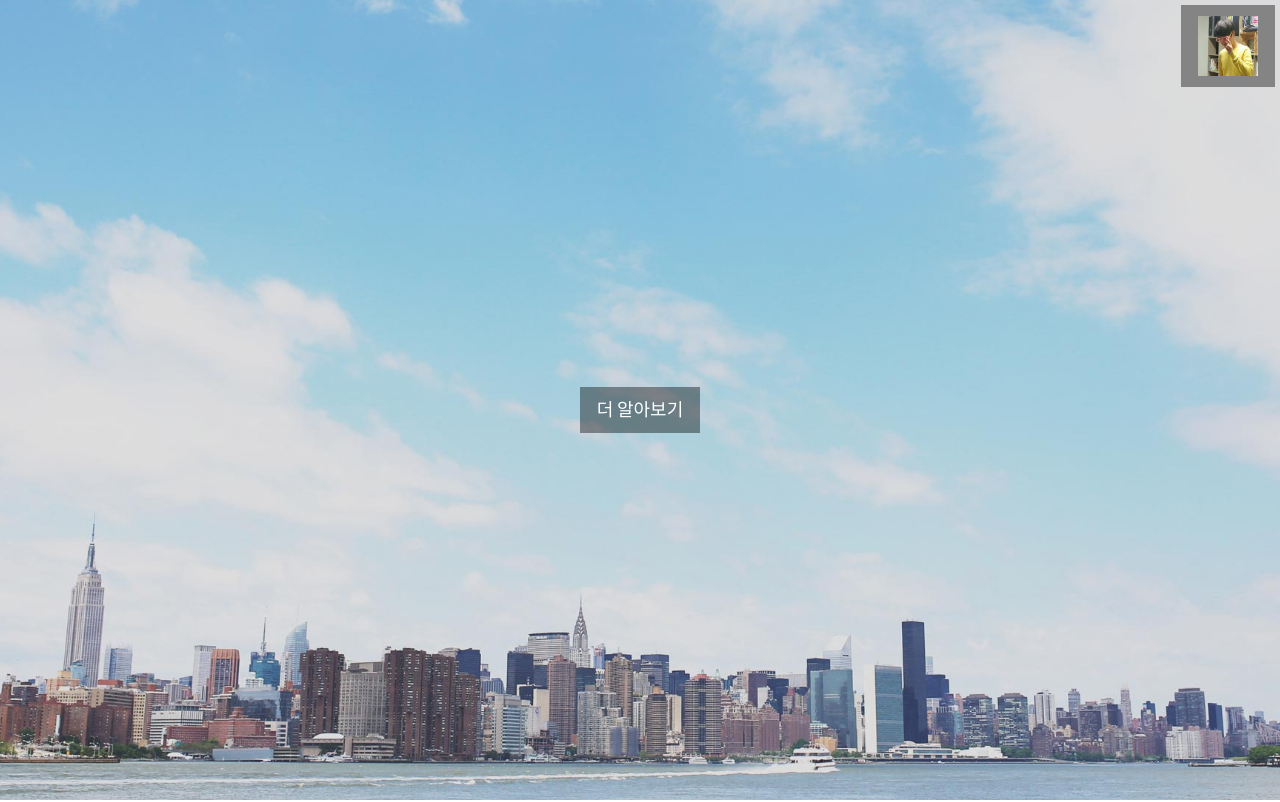
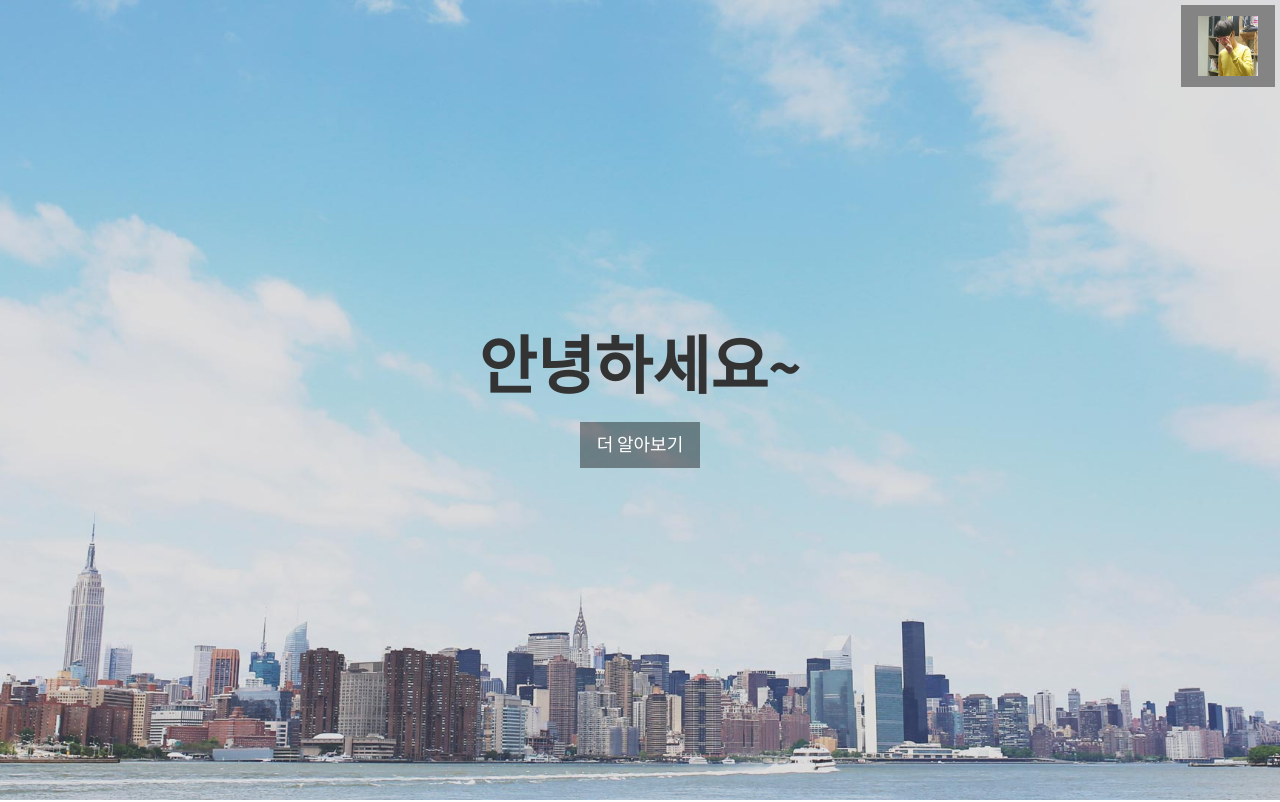
Before and after one commit to suuuuubin/suuuuubin.github.io, a plain HTML site: page index.html in a window 1280 px wide. Shown: the top 802 px of the page. Drawn offline with nearby package versions, Linux system fonts and the light colour scheme.

Commit message:
안녕하세요넣음

```diff
--- a/index.html
+++ b/index.html
@@ -61,6 +61,7 @@
     <!-- Header -->
     <header id="top" class="header">
         <div class="text-vertical-center">
+            <h1>안녕하세요~</h1>
             <br>
             <a href="#about" class="btn btn-dark btn-lg">더 알아보기</a>
         </div>
```
